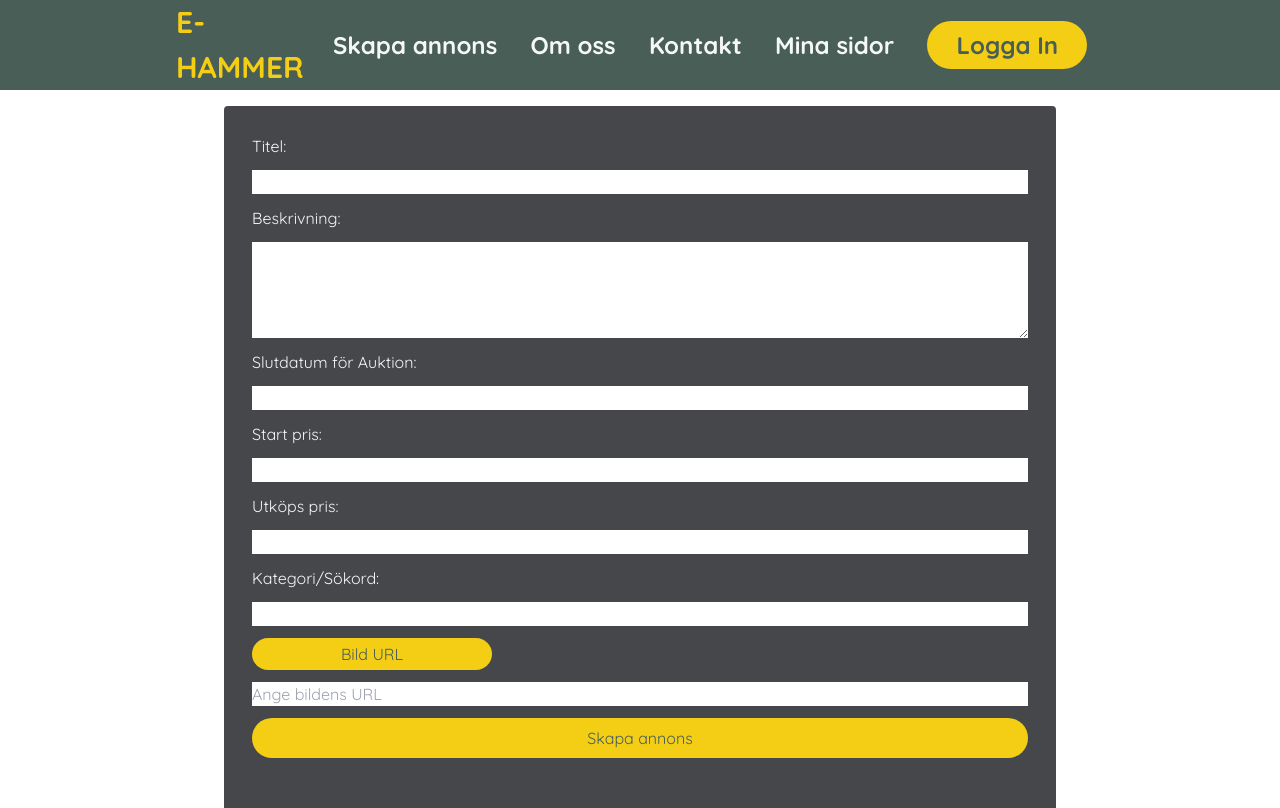
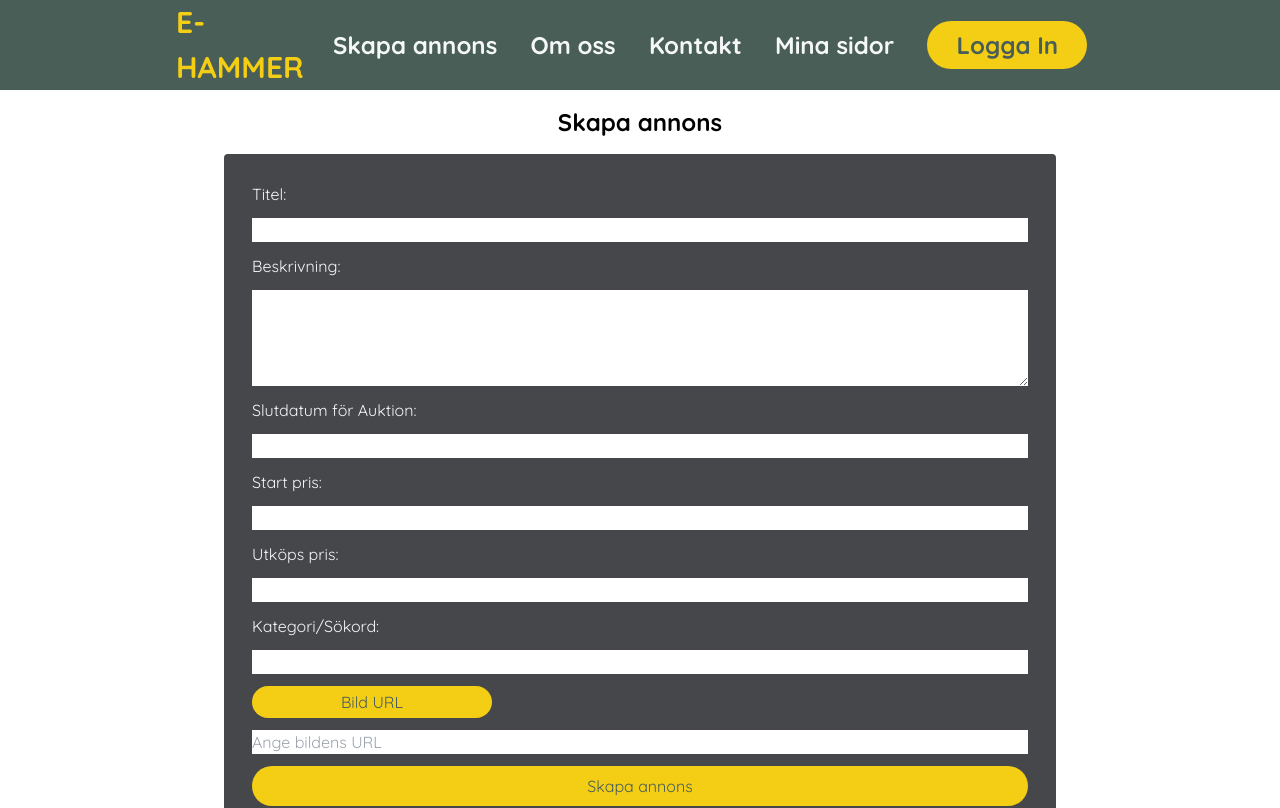
Before and after one commit to EddieMollerstrom/Online-Auktion-Grupp-5, a React (Vite) app: page /Auktionpage in a window 1280 px wide. Shown: the top 808 px of the page. Built offline with nearby package versions, Linux system fonts and the light colour scheme.

Commit message:
la till h2 tag

```diff
--- a/src/pages/Auktionpage.jsx
+++ b/src/pages/Auktionpage.jsx
@@ -64,9 +64,10 @@ function AuctionForm() {
 
   return (
     <div className="flex justify-center min-h-screen p-4">
+      <div className="w-8/12">
+        <h2 className="text-2xl font-bold text-center mb-4">Skapa annons</h2>
         <form
-        className="bg-custom-grey rounded w-8/12 flex flex-col p-7 gap-3 text-custom-white annonscontainer"
-
+          className="bg-custom-grey rounded flex flex-col p-7 gap-3 text-custom-white annonscontainer"
           encType="multipart/form-data"
         >
           <label htmlFor="title">Titel:</label>
@@ -84,7 +85,6 @@ function AuctionForm() {
             id="description"
             name="description"
             rows="4"
-
             className="text-black"
             value={description}
             onChange={(event) => setDescription(event.target.value)}
@@ -95,7 +95,6 @@ function AuctionForm() {
             type="text"
             id="endDate"
             name="endDate"
-
             className="text-black"
             value={endDate}
             onChange={(event) => setEndDate(event.target.value)}
@@ -106,7 +105,6 @@ function AuctionForm() {
             type="text"
             id="startPrice"
             name="startPrice"
-
             className="text-black"
             value={startPrice}
             onChange={(event) => setStartPrice(event.target.value)}
@@ -143,11 +141,9 @@ function AuctionForm() {
             name="img"
             className="text-black"
             placeholder="Ange bildens URL"
-        value={img} // Uppdaterat namnet här
-        onChange={(event) => setImageURL(event.target.value)} // Om detta inte är ett copy-paste-fel, ändra detta också till setImageURL
+            value={img}
+            onChange={(event) => setImageURL(event.target.value)}
           />
-
-
 
           <input
             type="button"
@@ -157,7 +153,9 @@ function AuctionForm() {
           />
         </form>
       </div>
+    </div>
   );
+
 }
 
 export default AuctionForm;
```
Lines whose indentation alone changed are shown as unchanged.
